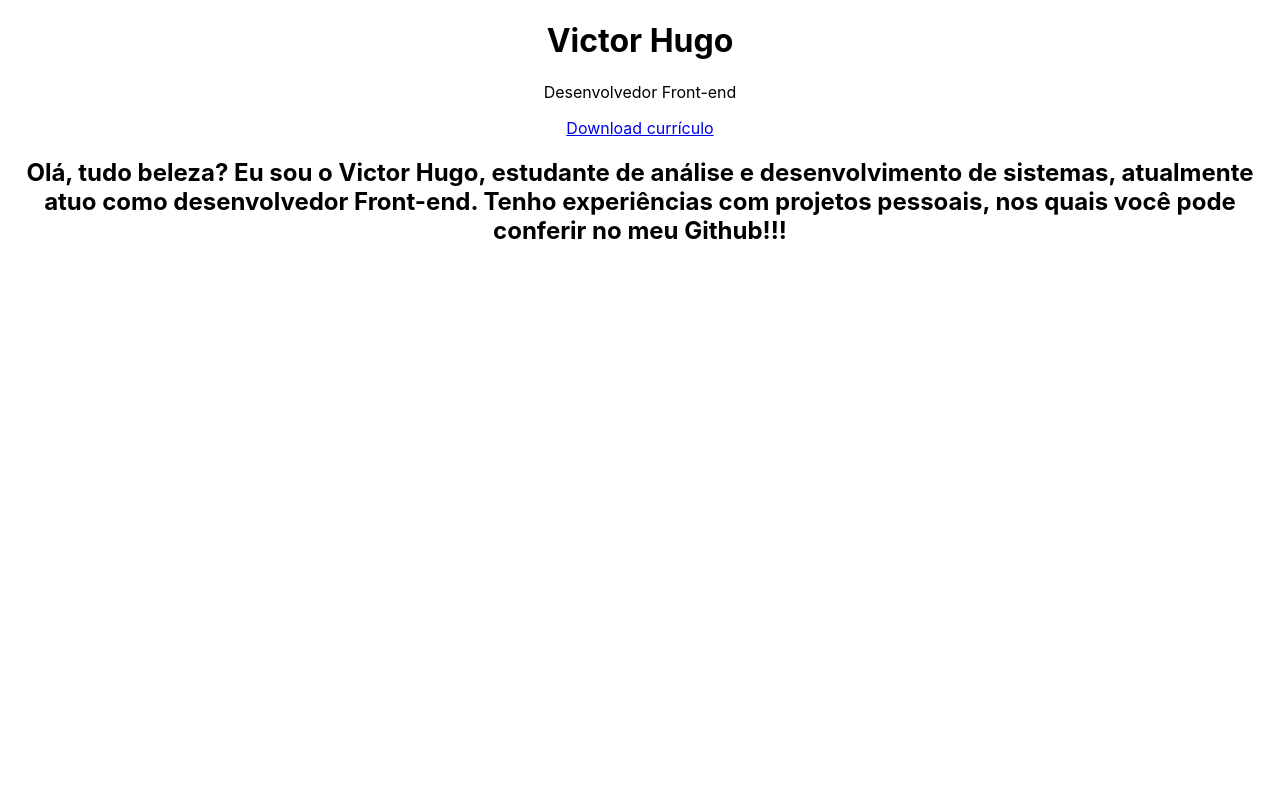
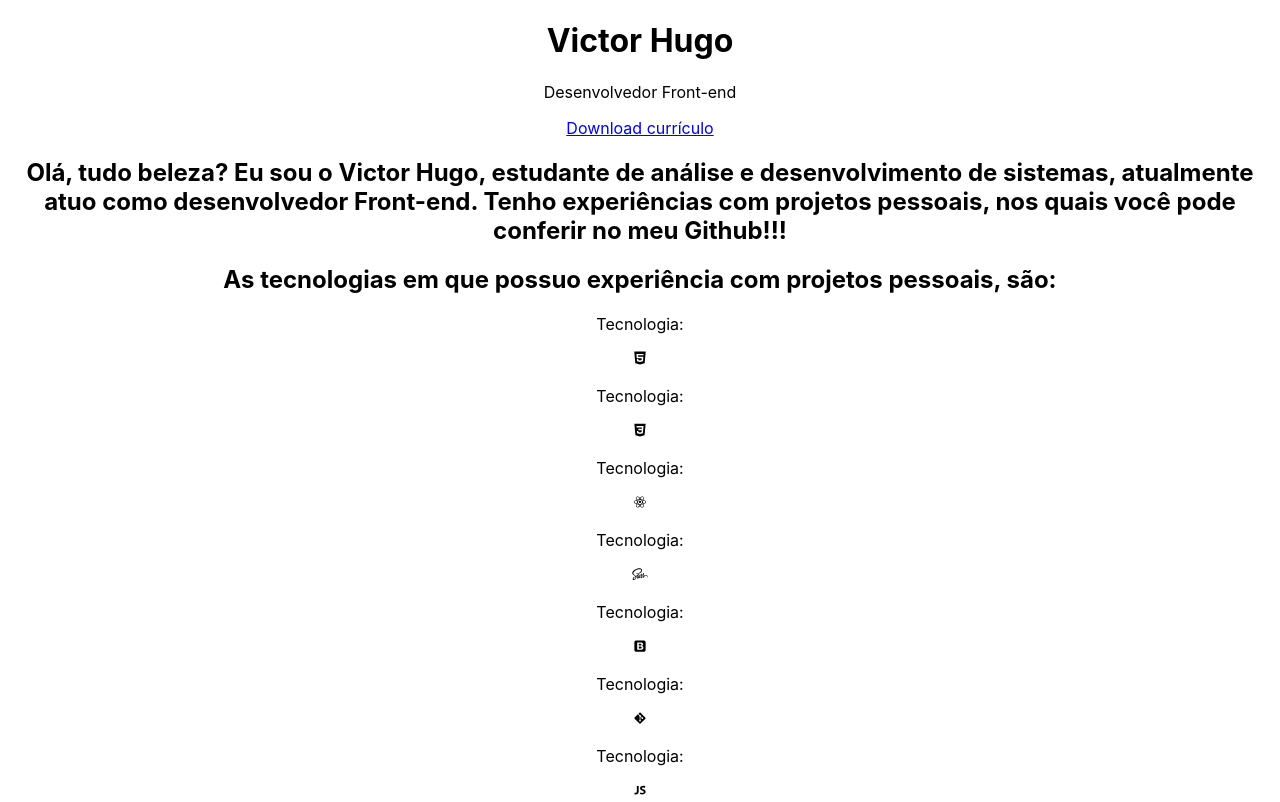
Before and after one commit to TorugoJS/Portfolio, a React (Create React App) app: page / in a window 1280 px wide. Built offline with nearby package versions, Linux system fonts and the light colour scheme.

Commit message:
Portfolio

```diff
--- a/src/components/MainContent.js
+++ b/src/components/MainContent.js
@@ -1,4 +1,6 @@
 import AboutContainer from "./AboutContainer"
+import TechnologiesContainer from "./TechnologiesContainer";
+
 
 
 const MainContent = () => {
@@ -6,6 +8,7 @@ const MainContent = () => {
         <div>
 
             <AboutContainer />
+            <TechnologiesContainer />
         </div>
     )
 }
--- /dev/null
+++ b/src/components/TechnologiesContainer.js
@@ -0,0 +1,53 @@
+
+import { AiFillHtml5 } from 'react-icons/ai'
+import { DiCss3, DiJavascript1, DiReact, DiSass, DiBootstrap, DiGit } from 'react-icons/di'
+
+
+
+
+const TechnologiesContainer = () => {
+  return (
+    <section>
+      <h2>As tecnologias em que possuo experiência com projetos pessoais, são: </h2>
+
+      <div>
+        <p>Tecnologia:</p>
+        <AiFillHtml5 />
+      </div>
+
+      <div>
+        <p>Tecnologia:</p>
+        <DiCss3 />
+      </div>
+
+      <div>
+        <p>Tecnologia:</p>
+        <DiReact />
+      </div>
+
+      <div>
+        <p>Tecnologia:</p>
+        <DiSass />
+      </div>
+
+      <div>
+        <p>Tecnologia:</p>
+        <DiBootstrap />
+      </div>
+
+      <div>
+        <p>Tecnologia:</p>
+        <DiGit />
+      </div>
+
+      <div>
+        <p>Tecnologia:</p>
+        <DiJavascript1 />
+      </div>
+
+
+    </section>
+  );
+};
+
+export default TechnologiesContainer;
```
Also changed, not shown: src/components/Tech.js (deleted).
